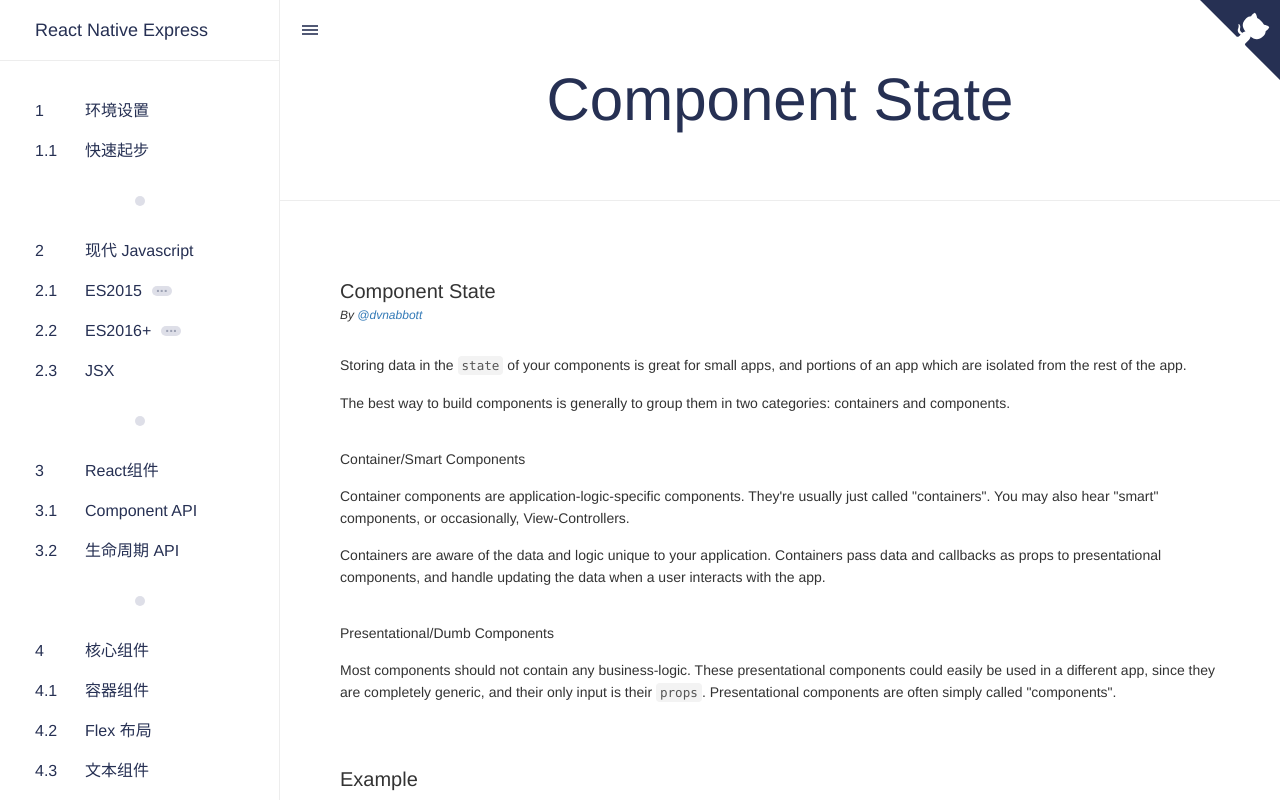
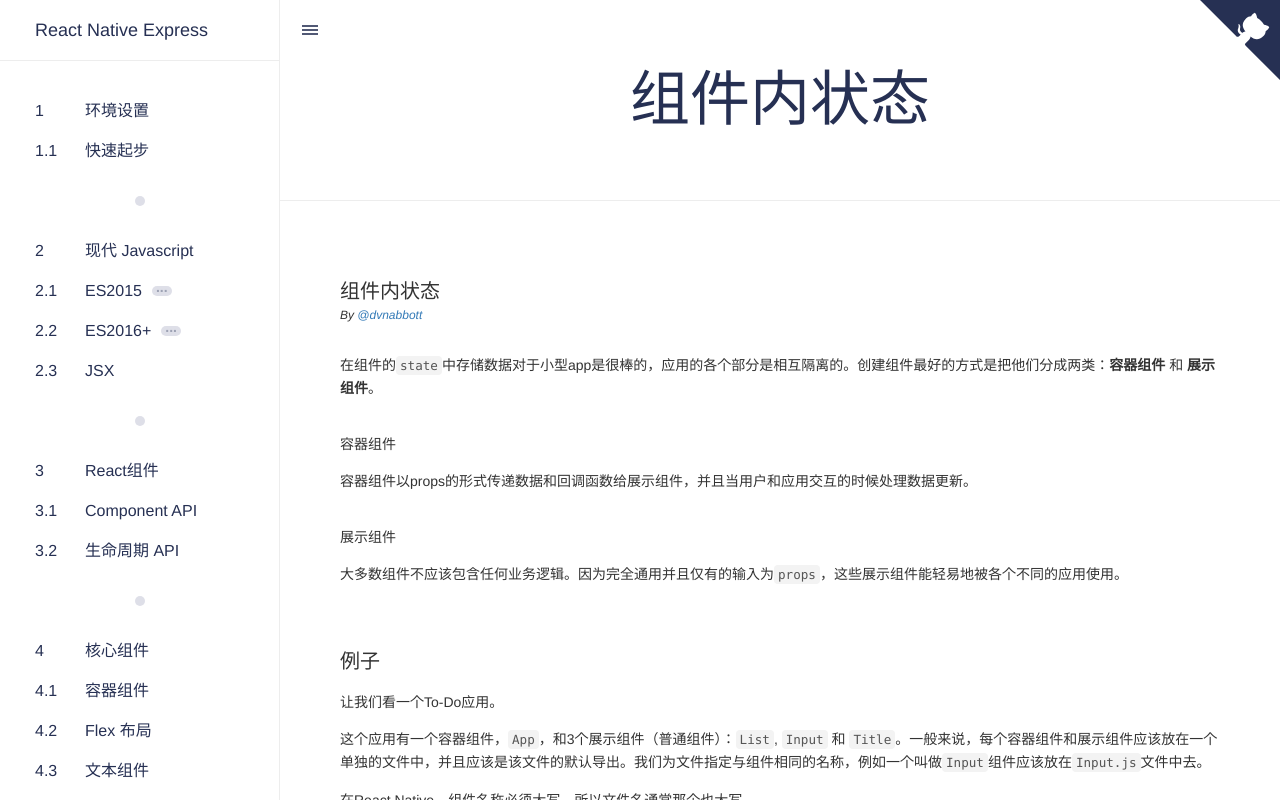
Before and after one commit to cnscorpions/react-native-express-cn, a Next.js app: page /data_component_state in a window 1280 px wide. Built offline with nearby package versions, Linux system fonts and the light colour scheme; what react-native would draw is missing.

Commit message:
组件内状态:white_check_mark:

```diff
--- a/src/pages/data_component_state.mdx
+++ b/src/pages/data_component_state.mdx
@@ -1,39 +1,37 @@
 import WebPlayer from '../components/WebPlayer'
 import example from '../examples/data_component_state'
 
+在组件的`state`中存储数据对于小型app是很棒的，应用的各个部分是相互隔离的。创建组件最好的方式是把他们分成两类：**容器组件** 和 **展示组件**。
 
-Storing data in the `state` of your components is great for small apps, and portions of an app which are isolated from the rest of the app.
+## 容器组件
 
-The best way to build components is generally to group them in two categories: <b>containers</b> and <b>components</b>.
+容器组件以props的形式传递数据和回调函数给展示组件，并且当用户和应用交互的时候处理数据更新。
 
-## Container/Smart Components
+## 展示组件
 
-Container components are application-logic-specific components. They're usually just called "containers". You may also hear "smart" components, or occasionally, View-Controllers.
+大多数组件不应该包含任何业务逻辑。因为完全通用并且仅有的输入为`props`，这些展示组件能轻易地被各个不同的应用使用。
 
-Containers are aware of the data and logic unique to your application. Containers pass data and callbacks as props to presentational components, and handle updating the data when a user interacts with the app.
+# 例子
 
-## Presentational/Dumb Components
+让我们看一个To-Do应用。
 
-Most components should not contain any business-logic. These presentational components could easily be used in a different app, since they are completely generic, and their only input is their `props`. Presentational components are often simply called "components".
+这个应用有一个容器组件，`App`，和3个展示组件（普通组件）：`List`, `Input` 和 `Title`。一般来说，每个容器组件和展示组件应该放在一个单独的文件中，并且应该是该文件的默认导出。我们为文件指定与组件相同的名称，例如一个叫做`Input`组件应该放在`Input.js`文件中去。
 
-# Example
-
-Let's take a look at a To-Do List app.
-
-This app has 1 container, `App`, and 3 components: `List`, `Input`, and `Title`. Generally, each container and component should live in a separate file, and should be the `default` export of that file. We give the file the same name as the component, e.g. a component called `Input` should live in `Input.js`. In React Native, component names <i>must</i> be capitalized, so the file name will usually be capitalized too.
+在React Native，组件名称必须大写，所以文件名通常那个也大写。
 
 ## Files
 
 - `App.js`<br />
-  `App` is a "smart" container component, containing the To-Do list data and logic for adding/removing items. `App` renders the `List`, `Input`, and `Title` components, passing To-Do list data and callbacks for modifying the list.
+    `App`是一个容器组件，包含To-Do应用数据和添加/删除列表项的业务逻辑。
+    `App`渲染了`List`，`Input`和`Title`组件，传递数据和回调函数以修改列表。
 
 - `List.js`<br />
-  This component renders a list of strings. It fires an `onPressItem` callback when an item is pressed.
+  这个组件渲染了一个字符串list。当一个列表项被按压的时候，`onPressItem`回调函数会被触发。
 
 - `Input.js`<br />
-  This component renders an input field. It maintains the current input in its state, and then fires a callback, `onSubmitEditing` when the user presses Submit.
+  组件渲染了一个输入框。它在状态中维护了当前的输入，当用户点击提交的时候，`onSubmitEditing`函数会被调用。
 
 - `Title.js`<br />
-  A simple title component. Purely presentational.
+    一个简单的标题组件，纯展示用的。
 
 <WebPlayer {...example} />
--- a/src/utils/Sections.js
+++ b/src/utils/Sections.js
@@ -180,7 +180,7 @@ let sections = [
   { depth: 0, title: '状态管理', slug: 'data', componentName: 'Data' },
   {
     depth: 1,
-    title: 'Component State',
+    title: '组件内状态',
     slug: 'data_component_state',
     componentName: 'ComponentState',
   },
```
Also changed, not shown: 1 other file (tests, documents, lock files or other folders).
